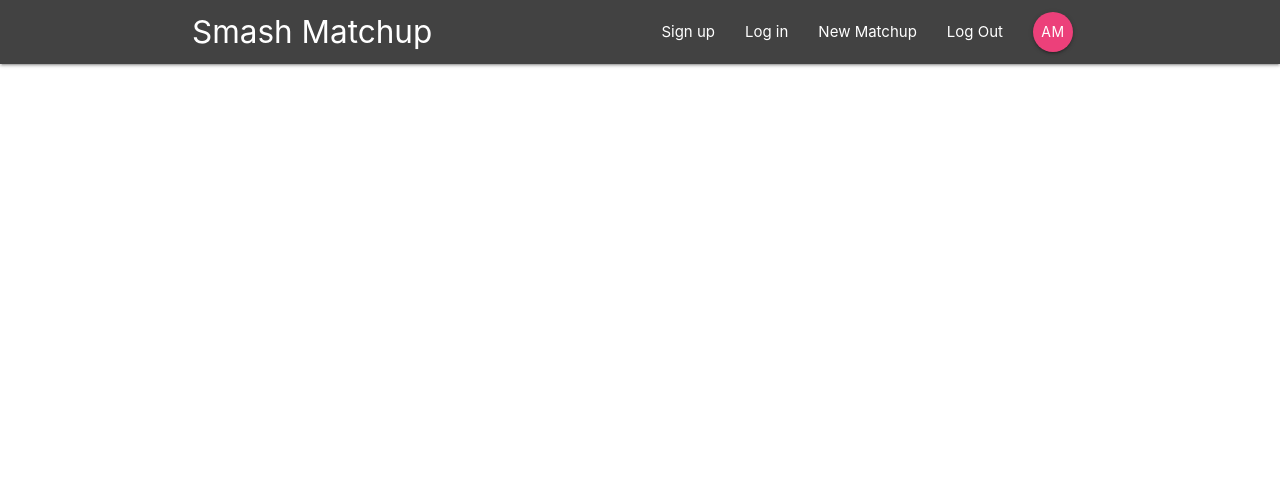
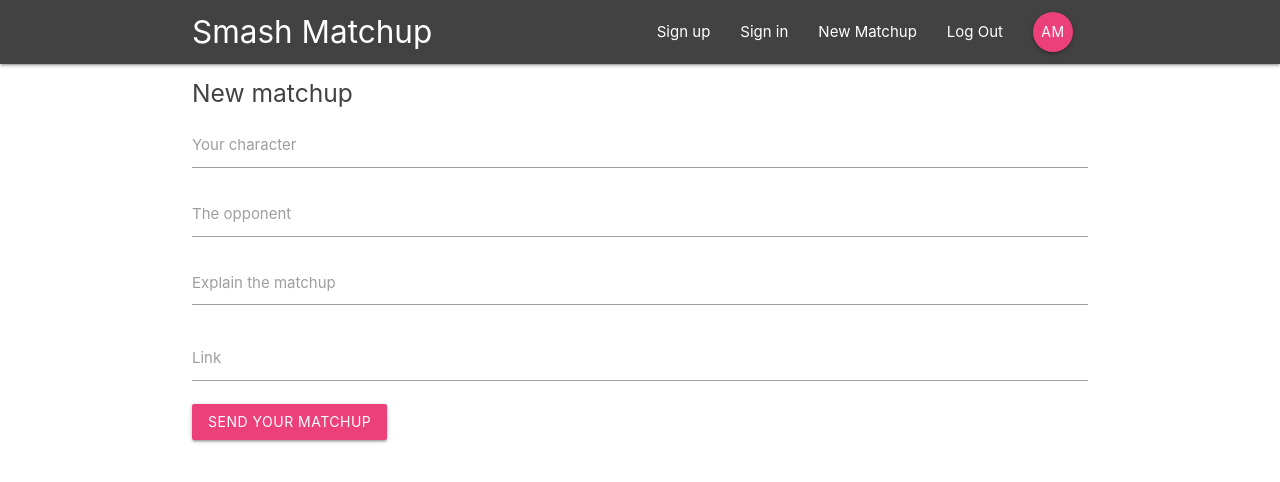
Before and after one commit to AdrienMany/SmashUltimateHowToBeat, a React (Create React App) app in the folder smashhowtobeat/: page /newmatchup in a window 1280 px wide. Shown: the top 482 px of the page. Built offline with nearby package versions, Linux system fonts and the light colour scheme.

Commit message:
setup forms

```diff
--- a/smashhowtobeat/public/index.html
+++ b/smashhowtobeat/public/index.html
@@ -29,7 +29,7 @@
      <!--Import materialize.css-->
      <link rel="stylesheet" href="https://cdnjs.cloudflare.com/ajax/libs/materialize/1.0.0/css/materialize.min.css">
 
-    <title>React App</title>
+    <title>Smash matchup</title>
   </head>
   <body>
     <noscript>You need to enable JavaScript to run this app.</noscript>
@@ -44,5 +44,6 @@
       To begin the development, run `npm start` or `yarn start`.
       To create a production bundle, use `npm run build` or `yarn build`.
     -->
+    <script src="https://cdnjs.cloudflare.com/ajax/libs/materialize/1.0.0/js/materialize.min.js"></script>
   </body>
 </html>
--- a/smashhowtobeat/src/App.js
+++ b/smashhowtobeat/src/App.js
@@ -3,6 +3,9 @@ import { BrowserRouter, Switch, Route } from 'react-router-dom';
 import Navbar from './components/layout/Navbar';
 import Dashboard from './components/dashboard/Dashboard';
 import MatchupDetail from './components/matchup/MatchupDetail';
+import SignIn from './components/authentification/SignIn';
+import SignUp from './components/authentification/SignUp';
+import CreateMatchup from './components/matchup/CreateMatchup';
 
 function App() {
   return (
@@ -12,6 +15,9 @@ function App() {
       <Switch>
         <Route exact path='/' component={Dashboard}></Route>
         <Route path='/matchup/:id' component={MatchupDetail}></Route>
+        <Route path='/signin' component={SignIn}></Route>
+        <Route path='/signup' component={SignUp}></Route>
+        <Route path='/newmatchup' component={CreateMatchup}></Route>
       </Switch>
     </div>
     </BrowserRouter>
--- a/smashhowtobeat/src/components/authentification/SignIn.js
+++ b/smashhowtobeat/src/components/authentification/SignIn.js
@@ -0,0 +1,40 @@
+import React, { Component } from 'react'
+
+export default class SignIn extends Component {
+    state = {
+        email: '',
+        password: ''
+    }
+
+    handleChange = (e) => {
+        this.setState({
+            [e.target.id]: e.target.value
+        })
+    }
+
+    handleSubmit = (e) => {
+        e.preventDefault();
+        console.log(this.state);
+    }
+
+    render() {
+        return (
+            <div className="container">
+                <form onSubmit={this.handleSubmit} className="white">
+                    <h5 className="grey-text text-darken-3">Sign in</h5>
+                    <div className="input-field">
+                        <label htmlFor="email">Email</label>
+                        <input type="email" id="email" onChange={this.handleChange}></input>
+                    </div>
+                    <div className="input-field">
+                        <label htmlFor="password">Password</label>
+                        <input type="password" id="password" onChange={this.handleChange}></input>
+                    </div>
+                    <div className="input-field">
+                        <button className="btn pink lighten-1 z-depths-0">Login</button>
+                    </div>
+                </form>
+            </div>
+        )
+    }
+}
--- a/smashhowtobeat/src/components/authentification/SignUp.js
+++ b/smashhowtobeat/src/components/authentification/SignUp.js
@@ -0,0 +1,45 @@
+import React, { Component } from 'react'
+
+export default class SignUp extends Component {
+    state = {
+        email: '',
+        password: '',
+        main: ''
+    }
+
+    handleChange = (e) => {
+        this.setState({
+            [e.target.id]: e.target.value
+        })
+    }
+
+    handleSubmit = (e) => {
+        e.preventDefault();
+        console.log(this.state);
+    }
+
+    render() {
+        return (
+            <div className="container">
+                <form onSubmit={this.handleSubmit} className="white">
+                    <h5 className="grey-text text-darken-3">Sign up</h5>
+                    <div className="input-field">
+                        <label htmlFor="email">Email</label>
+                        <input type="email" id="email" onChange={this.handleChange}></input>
+                    </div>
+                    <div className="input-field">
+                        <label htmlFor="password">Password</label>
+                        <input type="password" id="password" onChange={this.handleChange}></input>
+                    </div>
+                    <div className="input-field">
+                        <label htmlFor="main">Main</label>
+                        <input type="text" id="main" onChange={this.handleChange}></input>
+                    </div>
+                    <div className="input-field">
+                        <button className="btn pink lighten-1 z-depths-0">Sign up</button>
+                    </div>
+                </form>
+            </div>
+        )
+    }
+}
--- a/smashhowtobeat/src/components/layout/SignIn.js
+++ b/smashhowtobeat/src/components/layout/SignIn.js
@@ -4,7 +4,7 @@ import { NavLink } from 'react-router-dom';
 const SignIn = () => {
     return (
         <ul className="right">
-            <li><NavLink to='/'>New Matchup</NavLink></li>
+            <li><NavLink to='/newmatchup'>New Matchup</NavLink></li>
             <li><NavLink to='/'>Log Out</NavLink></li>
             <li><NavLink to='/' className="btn btn-floating pink lighten-1">AM</NavLink></li>
         </ul>
--- a/smashhowtobeat/src/components/layout/SignOut.js
+++ b/smashhowtobeat/src/components/layout/SignOut.js
@@ -4,8 +4,8 @@ import { NavLink } from 'react-router-dom';
 const SignOut = () => {
     return (
         <ul className="right">
-            <li><NavLink to='/'>Sign up</NavLink></li>
-            <li><NavLink to='/'>Log in</NavLink></li>
+            <li><NavLink to='/signup'>Sign up</NavLink></li>
+            <li><NavLink to='/signin'>Sign in</NavLink></li>
         </ul>
     );
 }
--- a/smashhowtobeat/src/components/matchup/CreateMatchup.js
+++ b/smashhowtobeat/src/components/matchup/CreateMatchup.js
@@ -0,0 +1,50 @@
+import React, { Component } from 'react'
+
+export default class CreateMatchup extends Component {
+    state = {
+        character: '',
+        opponent: '',
+        matchup: '',
+        link: ''
+    }
+
+    handleChange = (e) => {
+        this.setState({
+            [e.target.id]: e.target.value
+        })
+    }
+
+    handleSubmit = (e) => {
+        e.preventDefault();
+        console.log(this.state);
+    }
+
+    render() {
+        return (
+            <div className="container">
+                <form onSubmit={this.handleSubmit} className="white">
+                    <h5 className="grey-text text-darken-3">New matchup</h5>
+                    <div className="input-field">
+                        <label htmlFor="character">Your character</label>
+                        <input type="text" id="character" onChange={this.handleChange}></input>
+                    </div>
+                    <div className="input-field">
+                        <label htmlFor="opponent">The opponent</label>
+                        <input type="text" id="opponent" onChange={this.handleChange}></input>
+                    </div>
+                    <div className="input-field">
+                        <label htmlFor="matchup">Explain the matchup</label>
+                        <textarea id="matchup" className="materialize-textarea" onChange={this.handleChange}></textarea>
+                    </div>
+                    <div className="input-field">
+                        <label htmlFor="link">Link</label>
+                        <input type="text" id="link" onChange={this.handleChange}></input>
+                    </div>
+                    <div className="input-field">
+                        <button className="btn pink lighten-1 z-depths-0">Send your matchup</button>
+                    </div>
+                </form>
+            </div>
+        )
+    }
+}
--- a/smashhowtobeat/src/components/matchup/MatchupDetail.js
+++ b/smashhowtobeat/src/components/matchup/MatchupDetail.js
@@ -6,7 +6,7 @@ const MatchupDetail = (props) => {
         <div className="matchup-detail container section">
             <div className="card z-depths-0">
                 <div className="card-content">
-                    <span className="card-title">Matchup title - {id}</span>
+                    <span className="card-title">Matchup {id}</span>
                     <p>Description très longue description très longue description très longue description très longue description très longue description très longue description très longue description très longue description très longue description très longue description très longue description très longue description très longue </p>
                 </div>
                 <div className="card-action grey lighten-4 gre-text">
```
